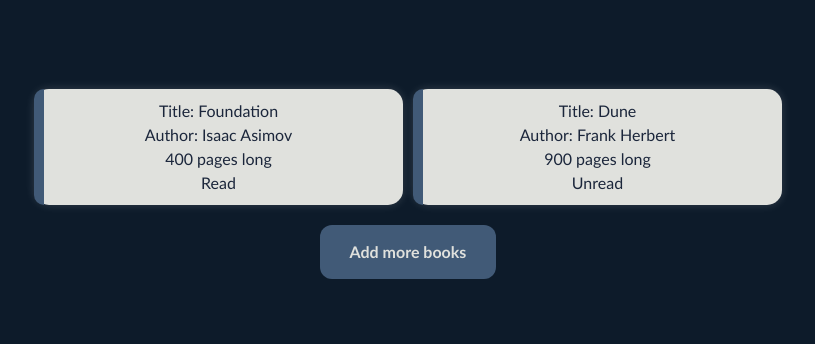
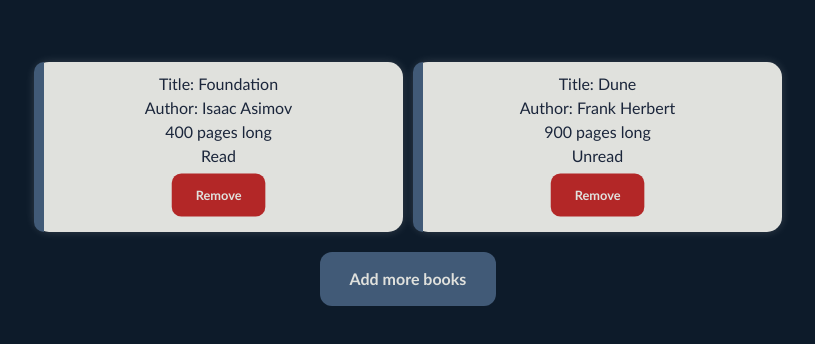
Before and after one commit to nicolondonoe/library, a plain HTML site: page index.html in a window 1280 px wide. Shown: the part 216-560 px from the top of the page, without its empty margins (232-1047 px from the left). Drawn offline with Linux system fonts and the light colour scheme.

Commit message:
Add remove button for cards
User can now remove the books they want.

```diff
--- a/script.js
+++ b/script.js
@@ -6,6 +6,7 @@ const body = document.querySelector("body");
 const form = document.forms.newBook;
 const closeBtn = document.querySelector("#closeBtn");
 const dialog = document.getElementById('add-book');
+
 
 closeBtn.addEventListener('click', (e) => {
   e.preventDefault();
@@ -21,6 +22,7 @@ closeBtn.addEventListener('click', (e) => {
 });
 
 addBooksButton.addEventListener("click", () => dialog.showModal());
+
 
 
 function Book(title, author, pages, isRead) {
@@ -47,15 +49,27 @@ function Card() {
   this.pages = document.createElement("div");
   this.isRead = document.createElement("div");
 
+
+  this.remove = document.createElement("button");
+  this.remove.setAttribute("data-id", "");
+
+  for (card of cards) {
+    card.remove.addEventListener("click", e => removeBook(e));
+  }
+
   this.card.appendChild(this.title);
   this.card.appendChild(this.author);
   this.card.appendChild(this.pages);
   this.card.appendChild(this.isRead);
+  this.card.appendChild(this.remove);
 
   this.title.classList.add("title");
   this.author.classList.add("author");
   this.pages.classList.add("pages")
   this.isRead.classList.add("isRead");
+  this.remove.classList.add("remove");
+
+  this.remove.textContent = "Remove";
 }
 
 function addBookToLibrary(title, author, pages, isRead) {
@@ -74,6 +88,7 @@ function resetCards() {
   cards = [];
 }
 
+
 function displayBooks() {
   for (let i = 0; i < myLibrary.length; i++) {
     cards.push(new Card());
@@ -81,7 +96,21 @@ function displayBooks() {
     cards[i].author.textContent = `Author: ${myLibrary[i].author}`;
     cards[i].pages.textContent = `${myLibrary[i].pages} pages long`;
     cards[i].isRead.textContent = `${myLibrary[i].isRead ? 'Read' : 'Unread'}`;
+    cards[i].remove.setAttribute("data-id", myLibrary[i].id);
   }
+}
+
+function removeBook(e) {
+  const id = e.target.getAttribute("data-id");
+  console.log(id);
+  for (let i = 0; i < myLibrary.length; i++) {
+    if (myLibrary[i].id === id) {
+      myLibrary.splice(i, 1);
+      break
+    }
+  }
+
+  e.target.parentNode.remove();
 }
 
 function userAddBooks(e) {
--- a/style.css
+++ b/style.css
@@ -81,6 +81,7 @@ h6 {
   --dusk-blue: #415a77ff;
   --dusty-denim: #778da9ff;
   --alabaster-grey: #e0e1ddff;
+  --remove-red: rgb(179, 39, 39);
 
   font-family:'Trebuchet MS', 'Lucida Sans Unicode', 'Lucida Grande', 'Lucida Sans', Arial, sans-serif;
 }
@@ -159,6 +160,11 @@ button {
   transition: transform 0.5s ease;
 }
 
+button.remove {
+  background-color: var(--remove-red);
+  scale: 0.8;
+}
+
 /* button.add-books {
   grid-column: 1 / span 2;
   grid-row: last;
```
